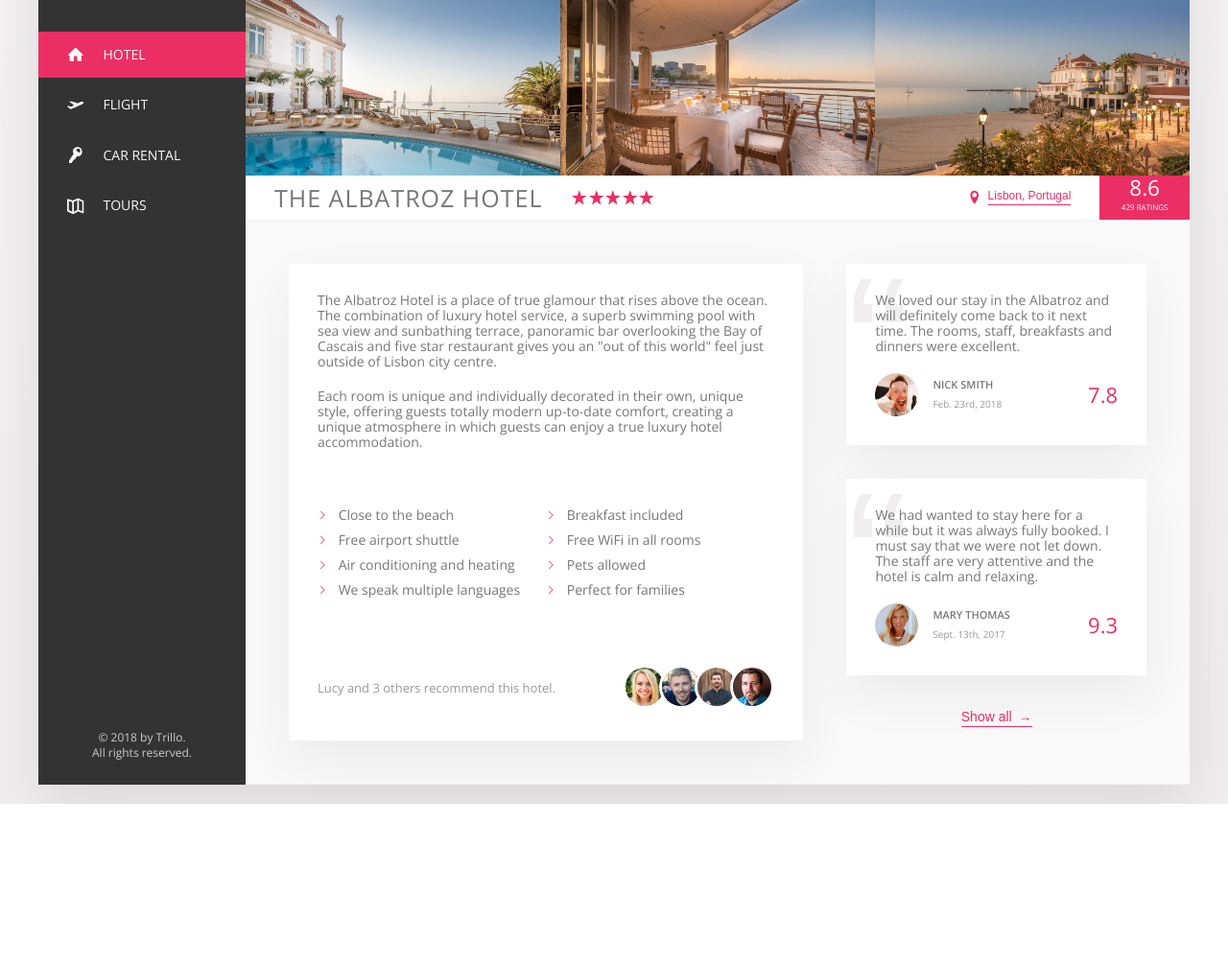
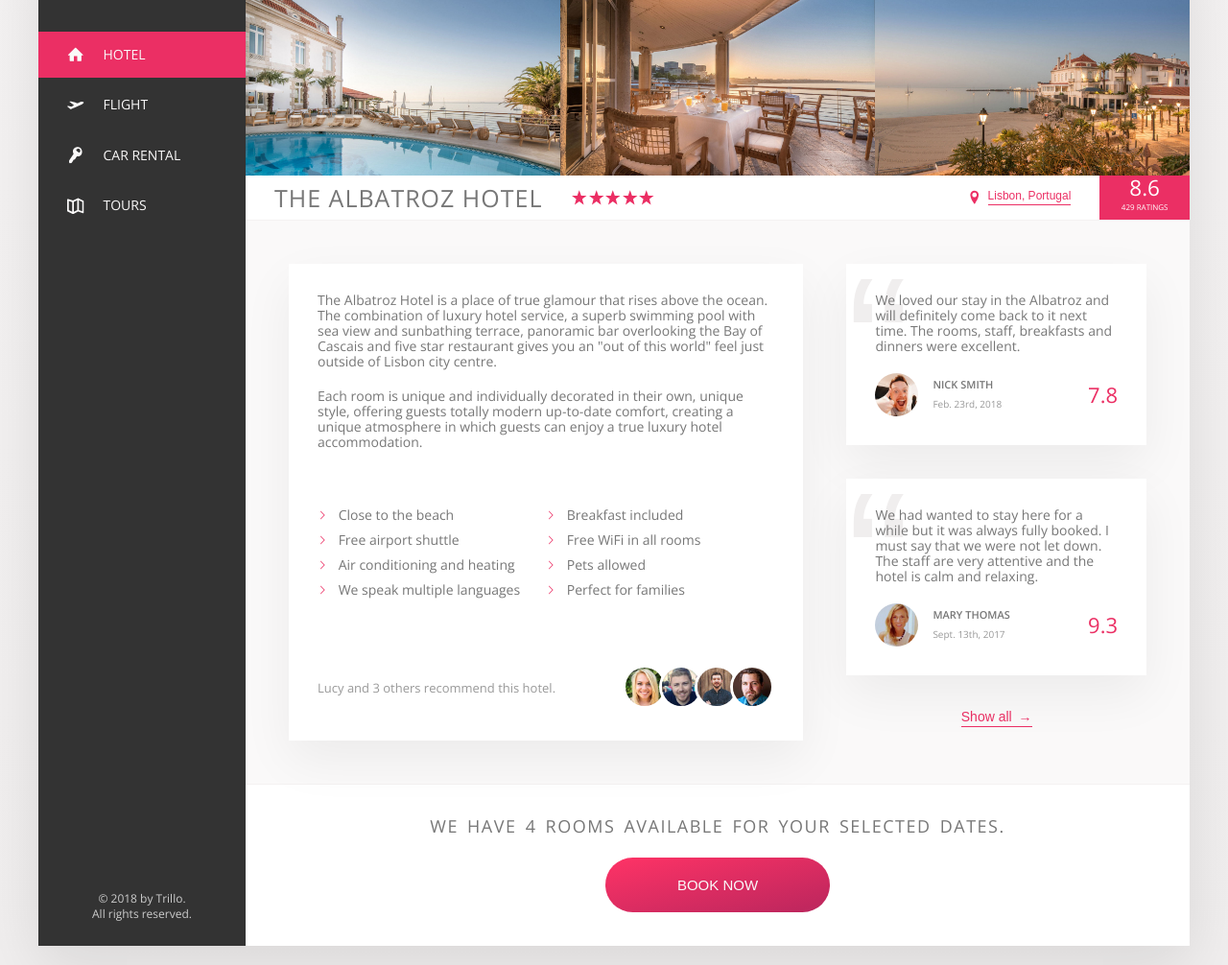
Before and after one commit to zack-jack/Trillo, a website: page index.html in a window 1280 px wide. Shown: the part 92-1098 px from the top of the page at 96% size. Before the commit the page ends 930 px from the top, so only its background shows below. Drawn offline with nearby package versions, Linux system fonts and the light colour scheme.

Commit message:
Call to action

```diff
--- a/css/style.css
+++ b/css/style.css
@@ -309,6 +309,42 @@ body {
     .btn-inline:hover span {
       margin-left: 8px; }
 
+/* Call to action */
+.btn {
+  font-size: 1.5rem;
+  font-weight: 300;
+  text-transform: uppercase;
+  border-radius: 100px;
+  border: none;
+  background-image: linear-gradient(to right bottom, var(--color-primary-light), var(--color-primary-dark));
+  color: var(--color-grey-light-1);
+  cursor: pointer;
+  position: relative;
+  /* Hides the hidden part since it
+   is positioned outside of the parent element */
+  overflow: hidden;
+  /* Selects all child elements of the button */ }
+  .btn > * {
+    display: inline-block;
+    height: 100%;
+    width: 100%;
+    transition: all 0.2s; }
+  .btn__visible {
+    padding: 2rem 7.5rem; }
+  .btn__hidden {
+    position: absolute;
+    padding: 2rem 0rem;
+    left: 0;
+    top: -100%; }
+  .btn:hover {
+    background-image: linear-gradient(to right bottom, var(--color-primary-dark), var(--color-primary-light)); }
+  .btn:hover .btn__visible {
+    transform: translateY(100%); }
+  .btn:hover .btn__hidden {
+    top: 0; }
+  .btn:focus {
+    outline: none; }
+
 /* DETAIL PARAGRAPH
 ============================================================================ */
 /* Selects all detail paragraphs except for the last one */
@@ -409,6 +445,19 @@ body {
     z-index: 0;
     color: var(--color-grey-light-3); }
 
+/* CALL TO ACTION
+============================================================================ */
+.call-to-action {
+  padding: 3.5rem 0;
+  text-align: center; }
+  .call-to-action__book-now {
+    font-size: 1.8rem;
+    font-weight: 300;
+    letter-spacing: 0.15rem;
+    word-spacing: 0.3rem;
+    text-transform: uppercase;
+    margin-bottom: 2.5rem; }
+
 /* ==========================================================================
    SITE LAYOUT STYLES
 ============================================================================ */
--- a/index.html
+++ b/index.html
@@ -230,10 +230,19 @@
 
               <button class="btn-inline">Show all <span>&rarr;</span></button>
             </div>
+
+            <div class="call-to-action">
+              <h2 class="call-to-action__book-now">
+                We have 4 rooms available for your selected dates.
+              </h2>
+              <button class="btn">
+                <span class="btn__visible">Book now</span>
+                <span class="btn__hidden">Only 4 rooms left</span>
+              </button>
+
+            </div>
+
           </div>
-
-
-
 
       </main>
     </div>
--- a/sass/_components.scss
+++ b/sass/_components.scss
@@ -380,6 +380,73 @@
   }
 }
 
+/* Call to action */
+.btn {
+  font-size: 1.5rem;
+  font-weight: 300;
+  text-transform: uppercase;
+  border-radius: 100px;
+  border: none;
+  background-image: linear-gradient(
+    to right bottom,
+    var(--color-primary-light),
+    var(--color-primary-dark)
+  );
+  color: var(--color-grey-light-1);
+  cursor: pointer;
+
+  position: relative;
+
+  /* Hides the hidden part since it
+   is positioned outside of the parent element */
+  overflow: hidden;
+
+  /* Selects all child elements of the button */
+  & > * {
+    display: inline-block;
+
+    // Size to fill 100% of parent element
+    height: 100%;
+    width: 100%;
+
+    transition: all 0.2s;
+  }
+
+  &__visible {
+    padding: 2rem 7.5rem;
+  }
+
+  &__hidden {
+    position: absolute;
+    padding: 2rem 0rem;
+
+    // Positions the text outside of the button parent element
+    left: 0;
+    top: -100%;
+  }
+
+  &:hover {
+    background-image: linear-gradient(
+      to right bottom,
+      var(--color-primary-dark),
+      var(--color-primary-light)
+    );
+  }
+
+  &:hover &__visible {
+    transform: translateY(100%);
+  }
+
+  &:hover &__hidden {
+    // Moves the text back into the button parent element
+    top: 0;
+  }
+
+  &:focus {
+    outline: none;
+  }
+}
+
 /* DETAIL PARAGRAPH
 ============================================================================ */
 
@@ -527,3 +594,20 @@
     color: var(--color-grey-light-3);
   }
 }
+
+/* CALL TO ACTION
+============================================================================ */
+
+.call-to-action {
+  padding: 3.5rem 0;
+  text-align: center;
+
+  &__book-now {
+    font-size: 1.8rem;
+    font-weight: 300;
+    letter-spacing: 0.15rem;
+    word-spacing: 0.3rem;
+    text-transform: uppercase;
+    margin-bottom: 2.5rem;
+  }
+}
```
